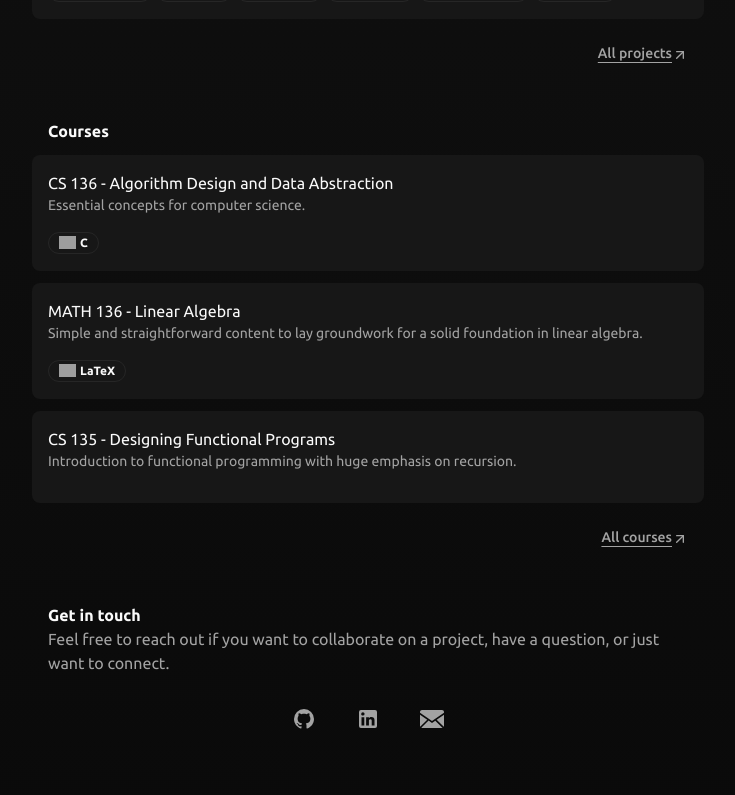
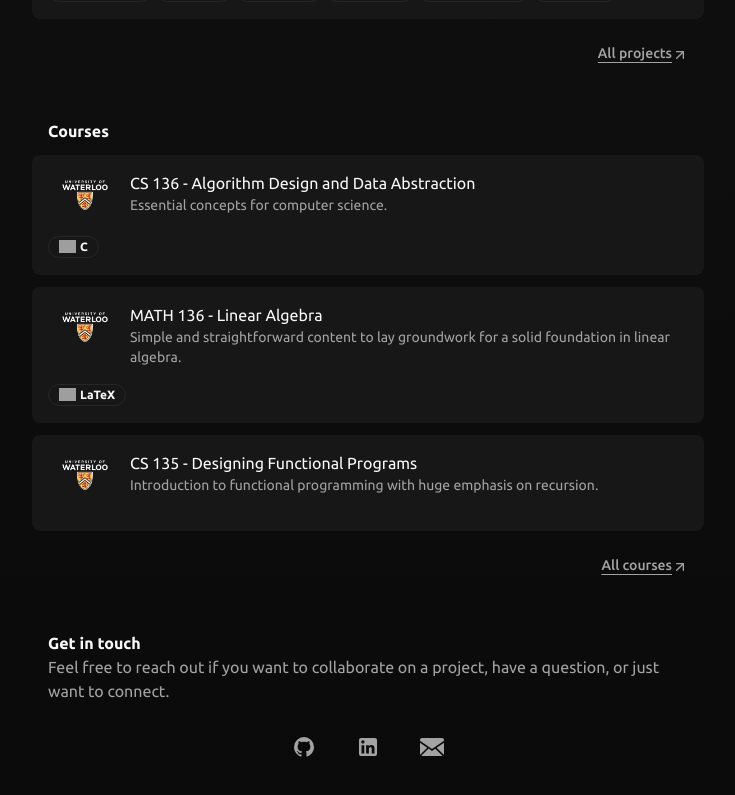
Before and after one commit to Muh-Hamza-99/muhhamza, a Next.js app: page / in a window 1280 px wide. Shown: the part 1165-1960 px from the top of the page, without its empty margins (272-1007 px from the left). Built offline with nearby package versions, Linux system fonts and the light colour scheme; grey boxes are pictures that could not be loaded.

Commit message:
Adding course image

```diff
--- a/src/app/courses/page.tsx
+++ b/src/app/courses/page.tsx
@@ -45,6 +45,7 @@ const Experiences = () => {
                         key={idx}
                         code={course.code}
                         name={course.name}
+                        image={course.image}
                         description={course.description}
                         notes={course.notes}
                         tags={course.tags}
--- a/src/app/page.tsx
+++ b/src/app/page.tsx
@@ -80,6 +80,7 @@ export default function Home() {
                             key={idx}
                             code={course.code}
                             name={course.name}
+                            image={course.image}
                             description={course.description}
                             notes={course.notes}
                             tags={course.tags}
--- a/src/components/course.tsx
+++ b/src/components/course.tsx
@@ -11,11 +11,13 @@ import {
     TooltipProvider,
     TooltipTrigger,
 } from "@/components/ui/tooltip"
+import Image from "next/image"
 
 interface CourseProps {
     code: string
     name: string
     description: string
+    image?: string
     tags: {
         name: string
         icon: keyof typeof Icons
@@ -27,6 +29,7 @@ const Course = ({
     code,
     name,
     description,
+    image,
     tags,
     notes,
 }: CourseProps) => {
@@ -35,6 +38,15 @@ const Course = ({
             <div className="flex flex-col gap-2">
                 <div className="flex items-start justify-between">
                     <div className="flex items-start gap-2">
+                        {image && (
+                            <Image
+                                src={image}
+                                width={64}
+                                height={64}
+                                alt="fds"
+                                className="h-12 w-auto shrink-0 rounded-md"
+                            />
+                        )}
                         <div>
                             <h3>{code} - {name}</h3>
                             <p className="text-sm text-muted-foreground">
--- a/src/config.tsx
+++ b/src/config.tsx
@@ -41,6 +41,7 @@ type Config = {
         code: string
         name: string
         description: string
+        image?: string
         tags: {
             name: string
             icon: keyof typeof Icons
@@ -181,6 +182,7 @@ export const CONFIG: Config = {
             code: "CS 136",
             name: "Algorithm Design and Data Abstraction",
             description: "Essential concepts for computer science.",
+            image: "/images/uwaterloo.png",
             tags: [
                 { name: "C", icon: "c" },
             ],
@@ -190,6 +192,7 @@ export const CONFIG: Config = {
             code: "MATH 138",
             name: "Calculus II",
             description: "The next level calculus; in my opinion, the hardest of all the calculus courses I have taken.",
+            image: "/images/uwaterloo.png",
             tags: [],
             featured: false,
         },
@@ -197,6 +200,7 @@ export const CONFIG: Config = {
             code: "MATH 136",
             name: "Linear Algebra",
             description: "Simple and straightforward content to lay groundwork for a solid foundation in linear algebra.",
+            image: "/images/uwaterloo.png",
             tags: [
                 { name: "LaTeX", icon: "latex" }
             ],
@@ -206,6 +210,7 @@ export const CONFIG: Config = {
             code: "EARTH 122",
             name: "Introductory Environmental Sciences",
             description: "400+ slides of simple facts and information about the earth.",
+            image: "/images/uwaterloo.png",
             tags: [],
             featured: false,
         },
@@ -213,6 +218,7 @@ export const CONFIG: Config = {
             code: "CS 135",
             name: "Designing Functional Programs",
             description: "Introduction to functional programming with huge emphasis on recursion.",
+            image: "/images/uwaterloo.png",
             tags: [],
             featured: true,
         },
@@ -220,6 +226,7 @@ export const CONFIG: Config = {
             code: "MATH 137",
             name: "Calculus",
             description: "Highschool calculus, mainly about limits and derivatives.",
+            image: "/images/uwaterloo.png",
             tags: [],
             featured: false,
         },
@@ -227,6 +234,7 @@ export const CONFIG: Config = {
             code: "MATH 135",
             name: "Algebra",
             description: "The pillar behind all upcoming math courses, building essential foundational proof and proof-of-work concepts.",
+            image: "/images/uwaterloo.png",
             tags: [
                 { name: "LaTeX", icon: "latex" }
             ],
@@ -236,6 +244,7 @@ export const CONFIG: Config = {
             code: "ECON 101",
             name: "Microeconomics",
             description: "Basic concepts of microeconomics, from supply and demand to elasticity and price discrinmination.",
+            image: "/images/uwaterloo.png",
             tags: [],
             featured: false,
         },
@@ -243,6 +252,7 @@ export const CONFIG: Config = {
             code: "ENGL 109",
             name: "Academic Writing",
             description: "Learning to write narratives, argumentative essays and rhetorical analyses.",
+            image: "/images/uwaterloo.png",
             tags: [],
             featured: false,
         },
```
Also changed, not shown: public/images/uwaterloo.png (added).
